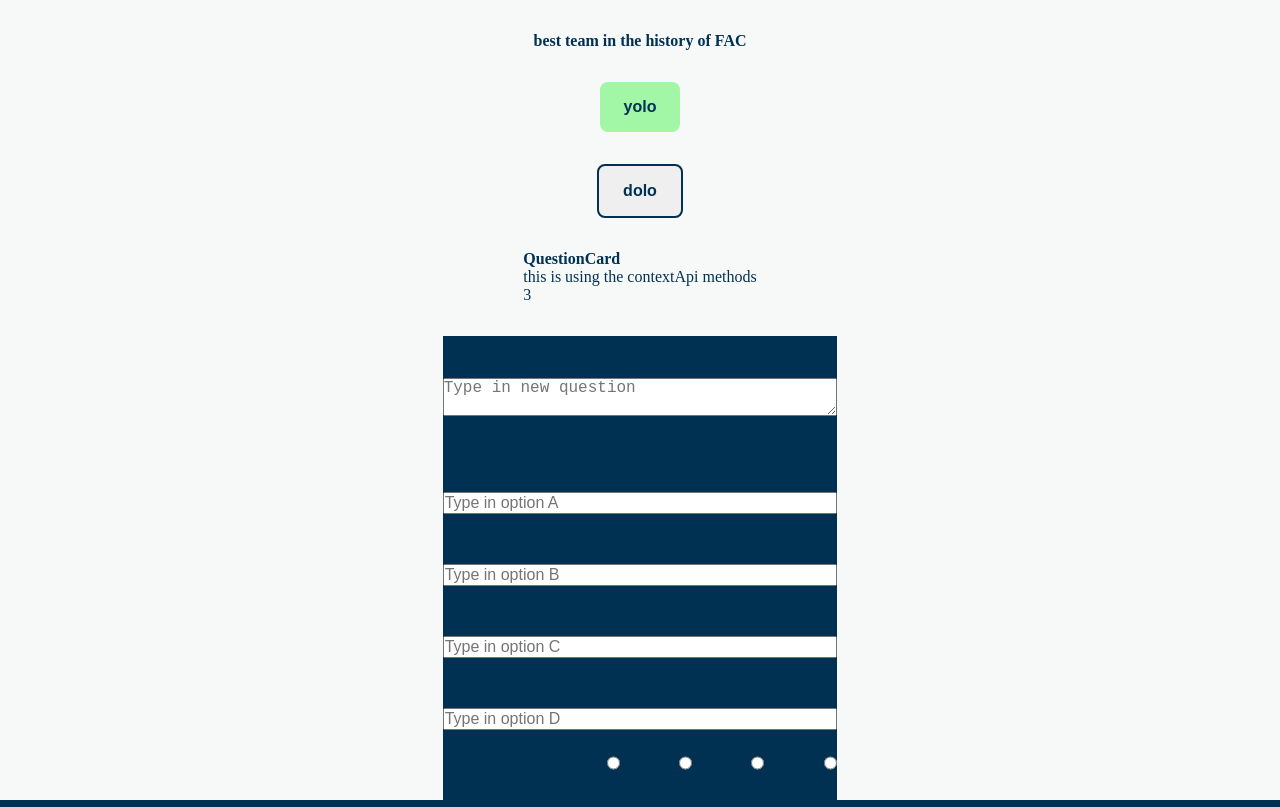
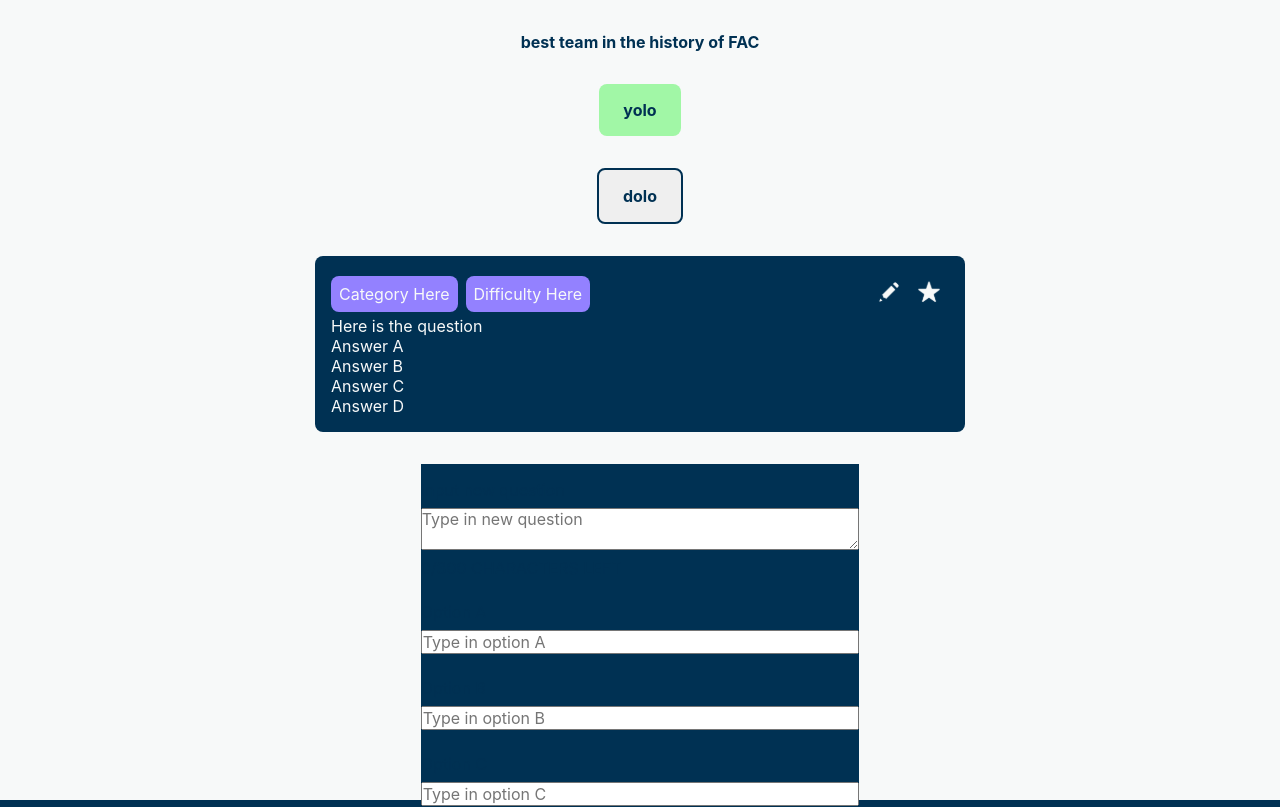
Before and after one commit to fac29/quiz-gghlo-frontend, a React (Vite) app: page / in a window 1280 px wide. Shown: the top 807 px of the page. Built offline with nearby package versions, Linux system fonts and the light colour scheme.

Commit message:
updating QuestionCard and adding some styling but not yet finished

```diff
--- a/src/App.tsx
+++ b/src/App.tsx
@@ -3,6 +3,7 @@ import '../src/index.css';
 import Button from './components/Button/Button';
 import CreateQuestionForm from './components/CreateQuestionForm/CreateQuestionsForm';
 import QuestionCard from './components/QuestionCard/QuestionCard';
+// import QuestionCardProps from './components/QuestionCard/QuestionCard';
 
 function App() {
 	return (
@@ -19,9 +20,7 @@ function App() {
 					btnText='dolo'
 					btnonClick={() => false}
 				/>
-				<div>
-					<QuestionCard />
-				</div>
+				<div>{<QuestionCard />}</div>
 				<div>
 					<CreateQuestionForm />
 				</div>
--- a/src/components/QuestionCard/QuestionCard.css
+++ b/src/components/QuestionCard/QuestionCard.css
@@ -0,0 +1,36 @@
+.questionCard {
+	background-color: var(--qdark);
+	border-radius: 8px;
+	padding: 16px;
+	color: var(--qlight);
+	max-width: 650px;
+	width: 40.625rem;
+}
+
+.questionCardHeader {
+	display: flex;
+	justify-content: space-between;
+	align-items: center;
+}
+
+.questionCardCategory {
+	display: flex;
+	gap: 0.5rem;
+}
+
+.boxSecondary {
+	background-color: var(--qsecondary);
+	border-radius: 8px;
+	padding: 8px;
+}
+
+.btnTernary {
+	background-color: transparent;
+	border: none;
+	padding: 8px;
+}
+
+.icon {
+	aspect-ratio: 1;
+	max-height: 24px;
+}
--- a/src/components/QuestionCard/QuestionCard.tsx
+++ b/src/components/QuestionCard/QuestionCard.tsx
@@ -1,9 +1,33 @@
 import React from 'react';
 import { UserContext } from '../GameState';
 import './QuestionCard.css';
+import Button from '../Button/Button';
+import '../Button/Button.css';
 
-export default function QuestionCard() {
+export type QuestionCardProps = {
+	id: number;
+	category: string;
+	difficulty: 'easy' | 'medium' | 'hard';
+	question: string;
+	options: [string, string, string, string];
+	answer: string;
+	favourited: boolean;
+	completed: boolean;
+};
+
+export default function QuestionCard(/*questionCard: QuestionCardProps*/) {
 	const context = React.useContext(UserContext);
+
+	// const {
+	// 	id,
+	// 	category,
+	// 	difficulty,
+	// 	question,
+	// 	options,
+	// 	answer,
+	// 	favourited,
+	// 	completed,
+	// } = questionCard;
 
 	React.useEffect(() => {
 		if (user) {
@@ -21,10 +45,69 @@ export default function QuestionCard() {
 	const { user, setUser } = context;
 
 	return (
-		<div>
-			<h3>QuestionCard</h3>
+		<div className='questionCard'>
+			<div className='questionCardHeader'>
+				<div className='questionCardCategory'>
+					<span className='boxSecondary'>
+						{/*category || */ 'Category Here'}
+					</span>
+					<span className='boxSecondary'>
+						{/*difficulty || */ 'Difficulty Here'}
+					</span>
+				</div>
+				<div className='questionCardCustomBtns'>
+					<button className='btnTernary'>
+						<img
+							className='icon'
+							src='/pencil.svg'
+							aria-label='Edit question'
+						></img>
+					</button>
+					<button className='btnTernary'>
+						<img
+							className='icon'
+							src='/star.svg'
+							aria-label='Mark as favourite'
+						></img>
+					</button>
+				</div>
+			</div>
+			<div className='questionCardGrid'>
+				<div className='questionCardGridRow'>
+					{/*question || */ 'Here is the question'}
+				</div>
+				<div className='questionCardGridRow'>
+					<div className='questionCardAnswer'>
+						{/*options[0] || */ 'Answer A'}
+					</div>
+					<div className='questionCardAnswer'>
+						{/*options[1] || */ 'Answer B'}
+					</div>
+				</div>
+				<div className='questionCardGridRow'>
+					<div className='questionCardAnswer'>
+						{/* options[2] ||  */ 'Answer C'}
+					</div>
+					<div className='questionCardAnswer'>
+						{/* options[3] ||  */ 'Answer D'}
+					</div>
+				</div>
+				<div className='questionCardBtnRow'>
+					{/* <Button
+						btnText='Delete'
+						btnonClick={() => void}
+						btnclassName='btnSecondary'
+					></Button>
+					<Button
+						btnText='Submit'
+						btnonClick={() => void}
+						btnclassName='btnPrimary'
+					></Button> */}
+				</div>
+			</div>
+			{/* <h3>QuestionCard</h3>
 			<p>this is using the contextApi methods</p>
-			{user && <p>{user.totalQuestionsAnswered}</p>}
+			{user && <p>{user.totalQuestionsAnswered}</p>} */}
 		</div>
 	);
 }
--- a/src/index.css
+++ b/src/index.css
@@ -8,6 +8,7 @@
 	padding: 0;
 	font-size: 16px;
 	scroll-behavior: smooth;
+	font-family: Inter, sans-serif;
 	--qdark: #003153;
 	--qlight: #f7f9f9;
 	--qprimary: #a1f7a6;
```
